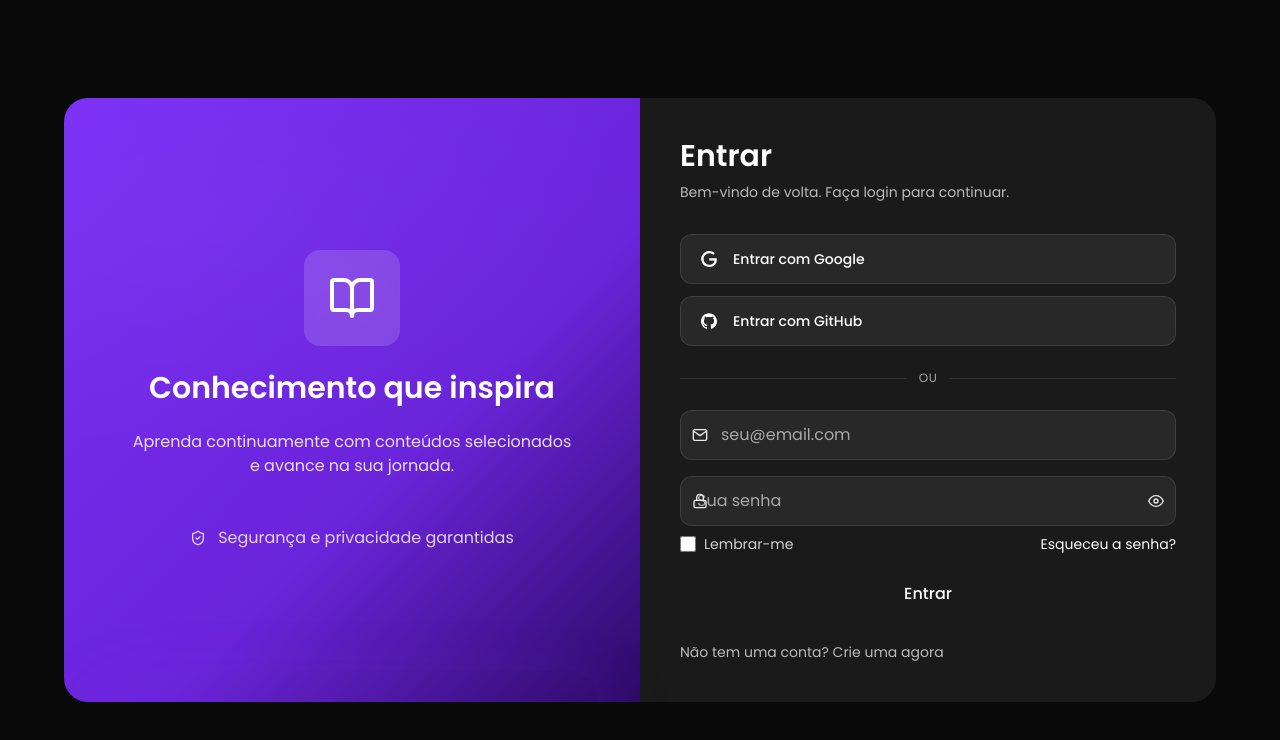
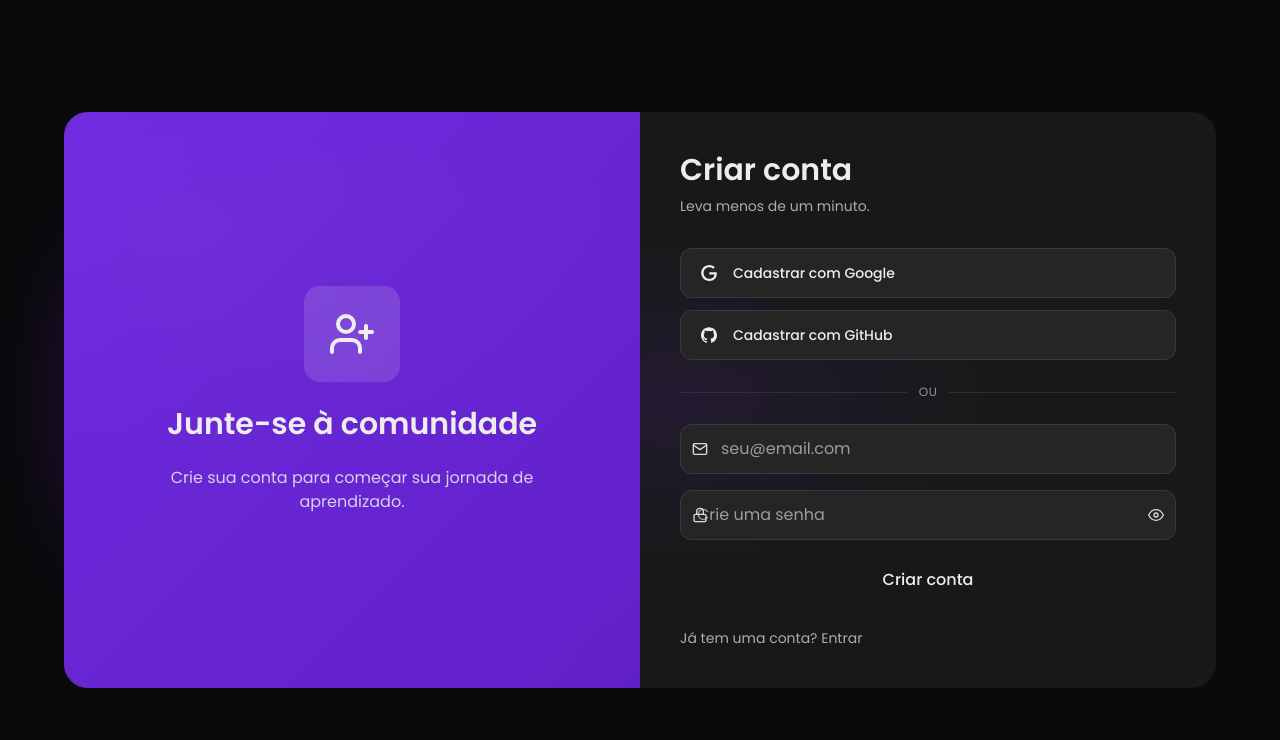
Before and after one commit to kalebzaki4/Estuda-Mais, a React (Vite) app in the folder frontend/: page /signup in a window 1280 px wide. Before the commit this address led to /login. Shown: the top 740 px of the page. Built offline with nearby package versions, Linux system fonts and the light colour scheme.

Commit message:
Add signup page and enhance login UI
Introduces a new Signup page with matching visual style and routing. Refactors Login page for improved UI, accessibility, and animation effects. Updates global CSS with new utility classes for gradients, textures, animations, and interactive elements.

```diff
--- a/frontend/src/App.jsx
+++ b/frontend/src/App.jsx
@@ -1,11 +1,13 @@
 import { BrowserRouter, Routes, Route, Navigate } from 'react-router-dom'
 import Login from './pages/Login.jsx'
+import Signup from './pages/Signup.jsx'
 
 export default function App() {
   return (
     <BrowserRouter>
       <Routes>
         <Route path="/login" element={<Login />} />
+        <Route path="/signup" element={<Signup />} />
         <Route path="*" element={<Navigate to="/login" replace />} />
       </Routes>
     </BrowserRouter>
--- a/frontend/src/index.css
+++ b/frontend/src/index.css
@@ -9,9 +9,7 @@ body,
   overflow-x: hidden;
 }
 
-html {
-  scroll-behavior: smooth;
-}
+html { scroll-behavior: smooth; }
 
 /* Suporte a fontes declaradas no tailwind.config.js */
 body {
@@ -23,9 +21,17 @@ body {
 }
 
 /* Acessibilidade: foco visível e consistente */
-:focus-visible {
-  outline: 2px solid #7b2ff7; /* brand-500 */
-  outline-offset: 2px;
+:focus-visible { outline: 2px solid #7b2ff7; outline-offset: 2px; }
+
+/* Fundo global com gradiente radial animado sutil */
+.page-radial-animated {
+  background-image: radial-gradient(900px 480px at 50% 50%, rgba(123,47,247,0.10), transparent 65%);
+  animation: pageGlow 28s ease-in-out infinite alternate;
+}
+@keyframes pageGlow {
+  0% { background-size: 100% 100%; opacity: 0.9; }
+  50% { background-size: 110% 110%; opacity: 1; }
+  100% { background-size: 100% 100%; opacity: 0.9; }
 }
 
 /* Utilitário para gradiente de fundo dinâmico */
@@ -36,18 +42,66 @@ body {
 }
 
 /* Suave brilho roxo para elementos em destaque */
-.glow-brand {
-  box-shadow: 0 0 0 4px rgba(123,47,247,0.15);
+.glow-brand { box-shadow: 0 0 0 4px rgba(123,47,247,0.15); }
+
+/* Textura sutil para o Super Card (grid finíssimo cruzado) */
+.texture-subtle {
+  background-image:
+    repeating-linear-gradient(0deg, rgba(255,255,255,0.03) 0px, rgba(255,255,255,0.03) 1px, transparent 1px, transparent 12px),
+    repeating-linear-gradient(90deg, rgba(255,255,255,0.03) 0px, rgba(255,255,255,0.03) 1px, transparent 1px, transparent 12px);
+  opacity: 0.06;
 }
 
-/* Proteções globais mínimas e seguras */
-* {
-  box-sizing: border-box;
+/* Iluminação ambiente: leve vazamento roxo na coluna do formulário */
+.ambient-radial { background: radial-gradient(480px 240px at 5% 50%, rgba(123,47,247,0.12), transparent 70%); }
+
+/* Glow ambiente ao redor do card */
+.card-ambient-glow {
+  border-radius: 24px;
+  filter: blur(36px);
+  background: radial-gradient(600px 300px at 10% 50%, rgba(123,47,247,0.25), transparent 70%);
 }
 
-img,
-svg {
-  max-width: 100%;
-  height: auto;
-  display: block;
+/* Animação lenta do gradiente na coluna roxa */
+.animated-gradient { background-size: 200% 200%; animation: gradientShift 24s ease infinite; }
+@keyframes gradientShift { 0% { background-position: 0% 50%; } 50% { background-position: 100% 50%; } 100% { background-position: 0% 50%; } }
+
+/* Entrada do card com fade-up/scale */
+.enter-fade-up { animation: fadeUp 420ms ease-out both; transform-origin: center; }
+@keyframes fadeUp { from { opacity: 0; transform: translateY(8px) scale(0.98); } to { opacity: 1; transform: translateY(0) scale(1); } }
+
+/* Ícone com respiração sutil */
+.breathing { animation: breathe 6s ease-in-out infinite; }
+@keyframes breathe { 0% { transform: scale(1); } 50% { transform: scale(1.03); } 100% { transform: scale(1); } }
+
+/* Jitter/letter-spacing discreto no hover do título */
+.hover-jitter:hover { animation: jitter 140ms ease-in-out 1; }
+@keyframes jitter {
+  0% { transform: translateX(0); }
+  33% { transform: translateX(0.6px); }
+  66% { transform: translateX(-0.6px); }
+  100% { transform: translateX(0); }
 }
+
+/* Placeholder com fade ao focar */
+input::placeholder { opacity: 1; transition: opacity 180ms ease; }
+input:focus::placeholder { opacity: 0; }
+
+/* Botões com efeito press e ripple */
+.pressable { transition: transform 120ms ease-out, box-shadow 200ms ease; }
+.pressable:active { transform: scale(0.98); }
+.ripple { position: relative; overflow: hidden; }
+.ripple::after {
+  content: ""; position: absolute; left: 50%; top: 50%; width: 10px; height: 10px; border-radius: 9999px;
+  background: rgba(255,255,255,0.25); transform: translate(-50%, -50%) scale(0); opacity: 0;
+}
+.ripple:active::after { animation: ripple 600ms ease-out; }
+@keyframes ripple { 0% { opacity: 0.6; transform: translate(-50%, -50%) scale(0); } 100% { opacity: 0; transform: translate(-50%, -50%) scale(16); } }
+
+/* Ícones sociais com leve translação no hover */
+.social-btn .social-icon { transition: transform 160ms ease; }
+.social-btn:hover .social-icon { transform: translateX(-2px); }
+
+/* Proteções globais mínimas e seguras */
+* { box-sizing: border-box; }
+img, svg { max-width: 100%; height: auto; display: block; }
--- a/frontend/src/pages/Login.jsx
+++ b/frontend/src/pages/Login.jsx
@@ -9,25 +9,33 @@ export default function Login() {
   const [showPassword, setShowPassword] = useState(false)
 
   return (
-    <main className="min-h-screen w-full grid place-items-center px-4">
+    <main className="page-radial-animated min-h-screen w-full grid place-items-center px-4 relative">
+      {/* Glow ambiente abaixo do card */}
+      <div className="absolute -z-0 w-[min(92vw,80rem)] h-[min(38vw,28rem)] card-ambient-glow" style={{ top: '50%', left: '50%', transform: 'translate(-50%, -50%)' }} aria-hidden="true" />
+
       {/* Super Card */}
       <section
         aria-label="Painel de autenticação"
-        className="w-full max-w-6xl grid grid-cols-1 md:grid-cols-2 rounded-3xl shadow-soft overflow-hidden bg-surface-800"
+        className="relative w-full max-w-6xl grid grid-cols-1 md:grid-cols-2 rounded-3xl shadow-soft overflow-hidden bg-surface-800 enter-fade-up"
         style={{ backgroundColor: '#1a1a1a' }}
       >
+        {/* Textura sutil aplicada ao card inteiro */}
+        <div className="pointer-events-none absolute inset-0 texture-subtle" aria-hidden="true" />
+
         {/* Coluna Esquerda — Visual Roxo Vibrante */}
-        <div className="hidden md:flex relative items-center justify-center p-10"
-             style={{ background: `linear-gradient(135deg, ${brandPurple}, #6a24d9 60%, #2d0a66)` }}>
+        <div
+          className="hidden md:flex relative items-center justify-center p-10 animated-gradient"
+          style={{ backgroundImage: `linear-gradient(135deg, ${brandPurple}, #6a24d9 60%, #2d0a66)` }}
+        >
           <div className="absolute inset-0 opacity-20" aria-hidden="true"
                style={{ background: 'radial-gradient(800px 400px at 20% 20%, rgba(255,255,255,0.15), transparent 60%)' }} />
 
           <div className="relative z-10 flex flex-col items-center text-center gap-6">
-            <div className="w-24 h-24 rounded-2xl bg-white/15 backdrop-blur-sm flex items-center justify-center shadow-glow">
+            <div className="w-24 h-24 rounded-2xl bg-white/15 backdrop-blur-sm flex items-center justify-center shadow-glow breathing">
               <LuBookOpen size={48} className="text-white" aria-hidden="true" />
             </div>
 
-            <h2 className="text-white text-3xl font-semibold">Conhecimento que inspira</h2>
+            <h2 className="text-white text-3xl font-semibold hover-jitter">Conhecimento que inspira</h2>
             <p className="text-white/85 max-w-md">
               Aprenda continuamente com conteúdos selecionados e avance na sua jornada.
             </p>
@@ -44,23 +52,26 @@ export default function Login() {
         </div>
 
         {/* Coluna Direita — Formulário Dark Mode */}
-        <div className="p-8 sm:p-10">
-          <header className="mb-8">
+        <div className="relative p-8 sm:p-10">
+          {/* Iluminação ambiente roxa suave */}
+          <div className="absolute inset-0 ambient-radial pointer-events-none" aria-hidden="true" />
+
+          <header className="mb-8 relative z-10">
             <h1 className="text-3xl font-semibold text-white">Entrar</h1>
             <p className="mt-2 text-sm text-white/70">Bem-vindo de volta. Faça login para continuar.</p>
           </header>
 
           {/* Social Login */}
-          <div className="grid grid-cols-1 gap-3">
-            <SocialButton icon={<SiGoogle className="text-white" aria-hidden="true" />} label="Entrar com Google" />
-            <SocialButton icon={<SiGithub className="text-white" aria-hidden="true" />} label="Entrar com GitHub" />
+          <div className="relative z-10 grid grid-cols-1 gap-3">
+            <SocialButton icon={<SiGoogle className="social-icon text-white" aria-hidden="true" />} label="Entrar com Google" />
+            <SocialButton icon={<SiGithub className="social-icon text-white" aria-hidden="true" />} label="Entrar com GitHub" />
           </div>
 
           {/* Divisor */}
           <Divider label="Ou" />
 
           {/* Form */}
-          <form className="space-y-4" aria-label="Formulário de login">
+          <form className="relative z-10 space-y-4" aria-label="Formulário de login">
             <FormField id="email" label="Email" type="email" placeholder="seu@email.com" icon={<FiMail className="text-white/90" aria-hidden="true" />} />
 
             <div>
@@ -73,14 +84,14 @@ export default function Login() {
                   required
                   aria-required="true"
                   placeholder="Sua senha"
-                  className="w-full rounded-xl bg-[#282828] text-white placeholder:text-white/60 border border-white/10 focus:border-brand-500 focus:outline-none px-4 py-3 pr-12"
+                  className="w-full rounded-xl bg-[#282828] text-white placeholder:text-white/60 border border-white/10 focus:border-brand-500 focus:outline-none transition-[border,opacity] duration-300 px-4 py-3 pr-12"
                 />
                 <FiLock className="absolute left-3 top-1/2 -translate-y-1/2 text-white/90" aria-hidden="true" />
                 <button
                   type="button"
                   onClick={() => setShowPassword(v => !v)}
                   aria-label={showPassword ? 'Ocultar senha' : 'Mostrar senha'}
-                  className="absolute right-3 top-1/2 -translate-y-1/2 text-white/90 hover:text-white"
+                  className="absolute right-3 top-1/2 -translate-y-1/2 text-white/90 hover:text-white transition-colors"
                 >
                   {showPassword ? <FiEyeOff /> : <FiEye />}
                 </button>
@@ -94,15 +105,15 @@ export default function Login() {
               </div>
             </div>
 
-            <button type="submit" className="w-full rounded-xl bg-brand-500 hover:bg-brand-400 text-white font-medium py-3 transition-colors">
+            <button type="submit" className="pressable ripple w-full rounded-xl bg-brand-500 hover:bg-brand-400 text-white font-medium py-3 transition-colors">
               Entrar
             </button>
           </form>
 
           {/* Acesso alternativo */}
-          <p className="mt-6 text-sm text-white/70">
+          <p className="mt-6 text-sm text-white/70 relative z-10">
             Não tem uma conta?{' '}
-            <a href="#" className="text-brand-300 hover:text-brand-200">Crie uma agora</a>
+            <a href="/signup" className="text-brand-300 hover:text-brand-200">Crie uma agora</a>
           </p>
         </div>
       </section>
@@ -114,7 +125,7 @@ function SocialButton({ icon, label }) {
   return (
     <button
       type="button"
-      className="w-full flex items-center gap-3 rounded-xl bg-[#282828] text-white px-4 py-3 border border-white/10 hover:border-white/20 transition"
+      className="social-btn w-full flex items-center gap-3 rounded-xl bg-[#282828] text-white px-4 py-3 border border-white/10 hover:border-white/20 hover:shadow-soft transition-[colors,box-shadow] duration-300"
       aria-label={label}
     >
       <span className="inline-flex items-center justify-center w-6 h-6">{icon}</span>
@@ -145,7 +156,7 @@ function FormField({ id, label, type = 'text', placeholder, icon }) {
           required
           aria-required="true"
           placeholder={placeholder}
-          className="w-full rounded-xl bg-[#282828] text-white placeholder:text-white/60 border border-white/10 focus:border-brand-500 focus:outline-none px-4 py-3 pl-10"
+          className="w-full rounded-xl bg-[#282828] text-white placeholder:text-white/60 border border-white/10 focus:border-brand-500 focus:outline-none transition-[border,opacity] duration-300 px-4 py-3 pl-10"
         />
         {icon ? (
           <span className="absolute left-3 top-1/2 -translate-y-1/2">
--- /dev/null
+++ b/frontend/src/pages/Signup.jsx
@@ -0,0 +1,99 @@
+import { useState } from 'react'
+import { SiGoogle, SiGithub } from 'react-icons/si'
+import { LuBookOpen, LuUserPlus } from 'react-icons/lu'
+import { FiMail, FiLock, FiEye, FiEyeOff } from 'react-icons/fi'
+
+const brandPurple = '#7b2ff7'
+
+export default function Signup() {
+  const [showPassword, setShowPassword] = useState(false)
+
+  return (
+    <main className="page-radial-animated min-h-screen w-full grid place-items-center px-4 relative">
+      <div className="absolute -z-0 w-[min(92vw,80rem)] h-[min(38vw,28rem)] card-ambient-glow" style={{ top: '50%', left: '50%', transform: 'translate(-50%, -50%)' }} aria-hidden="true" />
+
+      <section aria-label="Cadastro" className="relative w-full max-w-6xl grid grid-cols-1 md:grid-cols-2 rounded-3xl shadow-soft overflow-hidden bg-surface-800 enter-fade-up" style={{ backgroundColor: '#1a1a1a' }}>
+        <div className="pointer-events-none absolute inset-0 texture-subtle" aria-hidden="true" />
+
+        {/* Coluna Roxa */}
+        <div className="hidden md:flex relative items-center justify-center p-10 animated-gradient" style={{ backgroundImage: `linear-gradient(135deg, ${brandPurple}, #6a24d9 60%, #2d0a66)` }}>
+          <div className="absolute inset-0 opacity-20" aria-hidden="true" style={{ background: 'radial-gradient(800px 400px at 20% 20%, rgba(255,255,255,0.15), transparent 60%)' }} />
+
+          <div className="relative z-10 flex flex-col items-center text-center gap-6">
+            <div className="w-24 h-24 rounded-2xl bg-white/15 backdrop-blur-sm flex items-center justify-center shadow-glow breathing">
+              <LuUserPlus size={48} className="text-white" aria-hidden="true" />
+            </div>
+            <h2 className="text-white text-3xl font-semibold hover-jitter">Junte-se à comunidade</h2>
+            <p className="text-white/85 max-w-md">Crie sua conta para começar sua jornada de aprendizado.</p>
+          </div>
+        </div>
+
+        {/* Coluna Formulário */}
+        <div className="relative p-8 sm:p-10">
+          <div className="absolute inset-0 ambient-radial pointer-events-none" aria-hidden="true" />
+
+          <header className="mb-8 relative z-10">
+            <h1 className="text-3xl font-semibold text-white">Criar conta</h1>
+            <p className="mt-2 text-sm text-white/70">Leva menos de um minuto.</p>
+          </header>
+
+          <div className="relative z-10 grid grid-cols-1 gap-3">
+            <SocialButton icon={<SiGoogle className="social-icon text-white" aria-hidden="true" />} label="Cadastrar com Google" />
+            <SocialButton icon={<SiGithub className="social-icon text-white" aria-hidden="true" />} label="Cadastrar com GitHub" />
+          </div>
+
+          <Divider label="Ou" />
+
+          <form className="relative z-10 space-y-4" aria-label="Formulário de cadastro">
+            <FormField id="email" label="Email" type="email" placeholder="seu@email.com" icon={<FiMail className="text-white/90" aria-hidden="true" />} />
+            <div>
+              <label htmlFor="password" className="sr-only">Senha</label>
+              <div className="relative">
+                <input id="password" name="password" type={showPassword ? 'text' : 'password'} required aria-required="true" placeholder="Crie uma senha" className="w-full rounded-xl bg-[#282828] text-white placeholder:text-white/60 border border-white/10 focus:border-brand-500 focus:outline-none transition-[border,opacity] duration-300 px-4 py-3 pr-12" />
+                <FiLock className="absolute left-3 top-1/2 -translate-y-1/2 text-white/90" aria-hidden="true" />
+                <button type="button" onClick={() => setShowPassword(v => !v)} aria-label={showPassword ? 'Ocultar senha' : 'Mostrar senha'} className="absolute right-3 top-1/2 -translate-y-1/2 text-white/90 hover:text-white transition-colors">
+                  {showPassword ? <FiEyeOff /> : <FiEye />}
+                </button>
+              </div>
+            </div>
+
+            <button type="submit" className="pressable ripple w-full rounded-xl bg-brand-500 hover:bg-brand-400 text-white font-medium py-3 transition-colors">Criar conta</button>
+          </form>
+
+          <p className="mt-6 text-sm text-white/70 relative z-10">Já tem uma conta? <a href="/login" className="text-brand-300 hover:text-brand-200">Entrar</a></p>
+        </div>
+      </section>
+    </main>
+  )
+}
+
+function SocialButton({ icon, label }) {
+  return (
+    <button type="button" className="social-btn w-full flex items-center gap-3 rounded-xl bg-[#282828] text-white px-4 py-3 border border-white/10 hover:border-white/20 hover:shadow-soft transition-[colors,box-shadow] duration-300" aria-label={label}>
+      <span className="inline-flex items-center justify-center w-6 h-6">{icon}</span>
+      <span className="text-sm font-medium">{label}</span>
+    </button>
+  )
+}
+
+function Divider({ label }) {
+  return (
+    <div className="my-6 flex items-center gap-3" aria-hidden="true">
+      <div className="h-px w-full bg-white/10" />
+      <span className="text-white/60 text-xs uppercase tracking-wider">{label}</span>
+      <div className="h-px w-full bg-white/10" />
+    </div>
+  )
+}
+
+function FormField({ id, label, type = 'text', placeholder, icon }) {
+  return (
+    <div>
+      <label htmlFor={id} className="sr-only">{label}</label>
+      <div className="relative">
+        <input id={id} name={id} type={type} required aria-required="true" placeholder={placeholder} className="w-full rounded-xl bg-[#282828] text-white placeholder:text-white/60 border border-white/10 focus:border-brand-500 focus:outline-none transition-[border,opacity] duration-300 px-4 py-3 pl-10" />
+        {icon ? (<span className="absolute left-3 top-1/2 -translate-y-1/2">{icon}</span>) : null}
+      </div>
+    </div>
+  )
+}
```
